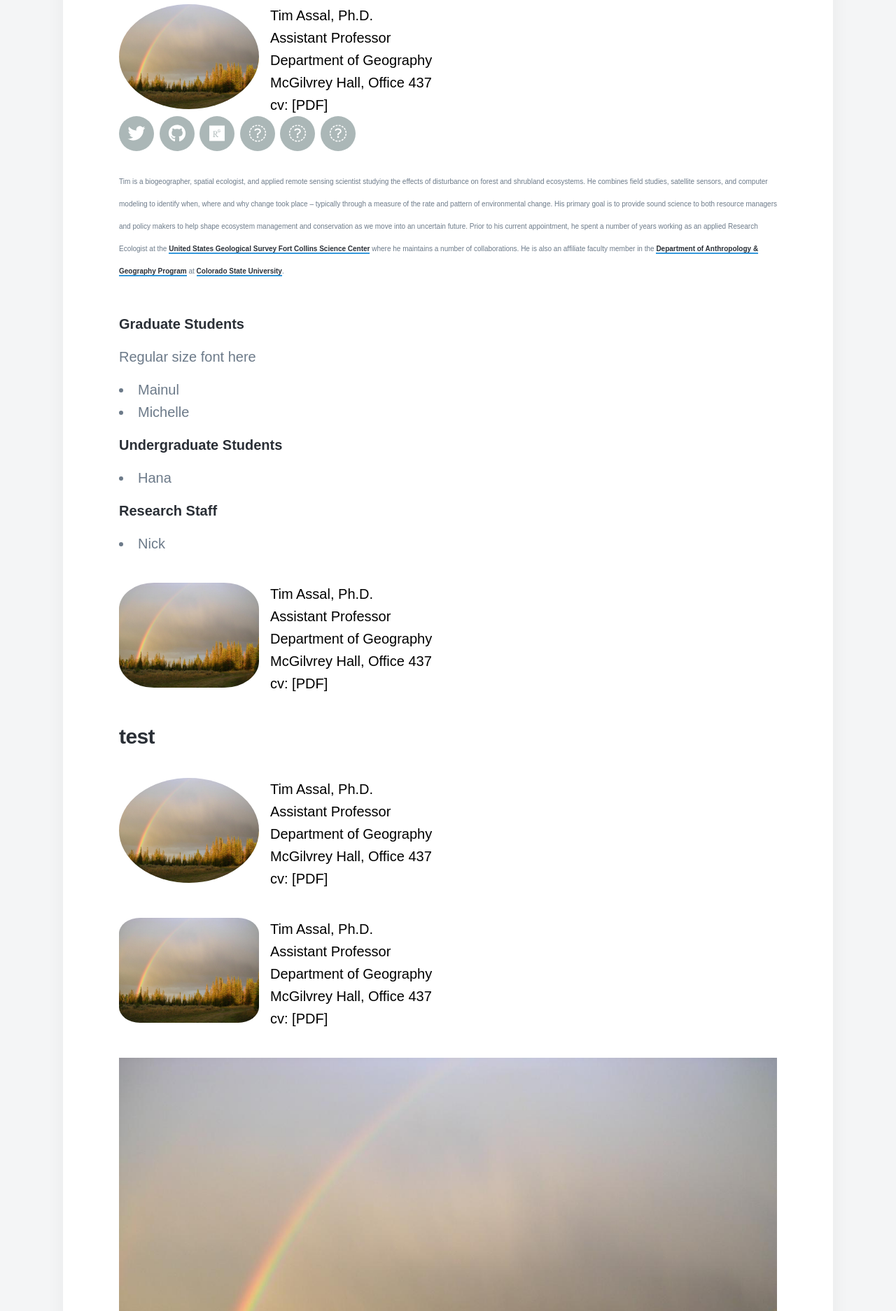
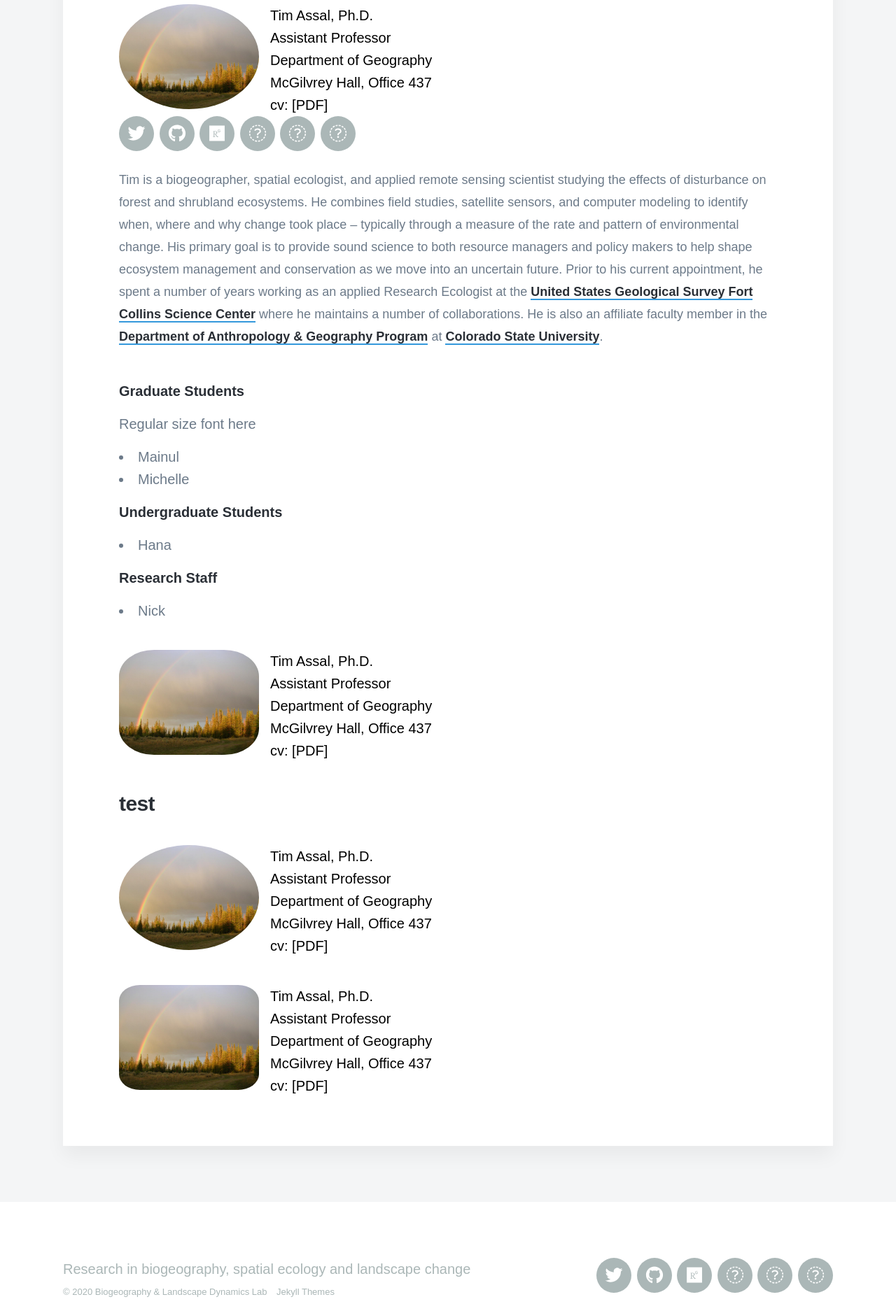
Before and after one commit to tjassal/tjassal.github.io, a Jekyll site: the page built from _pages/people.md, in a window 1280 px wide. Shown: the part 703-2577 px from the top of the page at 70% size. Built offline with Jekyll 4.4.1, drawn with Linux system fonts in a browser that asks for light colours; nearby versions of some CDN libraries; some web fonts are replaced.

Commit message:
Update people.md

```diff
--- a/_pages/people.md
+++ b/_pages/people.md
@@ -20,7 +20,7 @@
 
 {% include socials.html %}
 
-<span style="font-size:10px">Tim is a biogeographer, spatial ecologist, and applied remote sensing scientist studying the effects of disturbance on forest and shrubland ecosystems. He combines field studies, satellite sensors, and computer modeling to identify when, where and why change took place – typically through a measure of the rate and pattern of environmental change. His primary goal is to provide sound science to both resource managers and policy makers to help shape ecosystem management and conservation as we move into an uncertain future. Prior to his current appointment, he spent a number of years working as an applied Research Ecologist at the [United States Geological Survey Fort Collins Science Center](https://www.usgs.gov/centers/fort) where he maintains a number of collaborations. He is also an affiliate faculty member in the [Department of Anthropology & Geography Program](https://anthgr.colostate.edu/) at [Colorado State University](https://www.colostate.edu/).</span>
+<span style="font-size:18px">Tim is a biogeographer, spatial ecologist, and applied remote sensing scientist studying the effects of disturbance on forest and shrubland ecosystems. He combines field studies, satellite sensors, and computer modeling to identify when, where and why change took place – typically through a measure of the rate and pattern of environmental change. His primary goal is to provide sound science to both resource managers and policy makers to help shape ecosystem management and conservation as we move into an uncertain future. Prior to his current appointment, he spent a number of years working as an applied Research Ecologist at the [United States Geological Survey Fort Collins Science Center](https://www.usgs.gov/centers/fort) where he maintains a number of collaborations. He is also an affiliate faculty member in the [Department of Anthropology & Geography Program](https://anthgr.colostate.edu/) at [Colorado State University](https://www.colostate.edu/).</span>
 <br>
 <br>
 
@@ -66,5 +66,3 @@
 McGilvrey Hall, Office 437
 cv: [PDF]
 </span>
-
- <img src="/images/teampic/LM-rainbow.JPG" alt="Kara Woo" class="avatar" />
```
